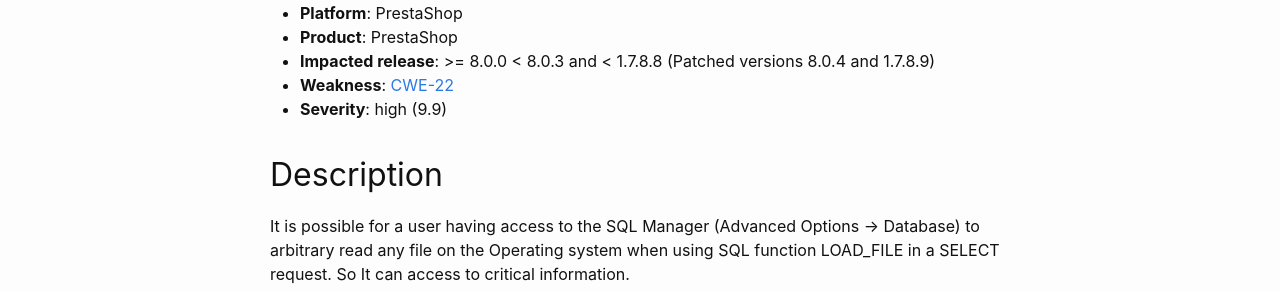
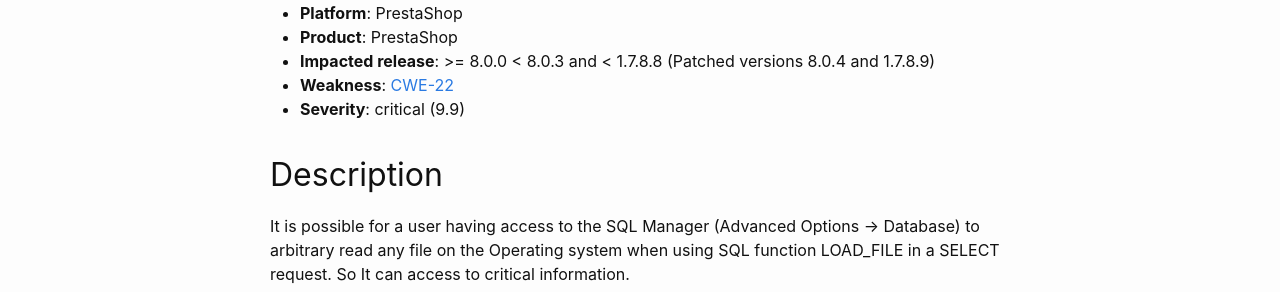
Before and after one commit to friends-of-presta/security-advisories, a Jekyll site: the page built from _posts/2023-05-03-core-CVE-2023-30839.md, in a window 1280 px wide. Shown: the part 370-662 px from the top of the page. Built offline with Jekyll 4.4.1, drawn with Linux system fonts in a browser that asks for light colours; our own code applies the rules of GitHub Pages for plain Markdown files.

Commit message:
Update 2023-05-03-core-CVE-2023-30839.md

```diff
--- a/_posts/2023-05-03-core-CVE-2023-30839.md
+++ b/_posts/2023-05-03-core-CVE-2023-30839.md
@@ -5,7 +5,7 @@ categories: core
 author:
 - Friends-Of-Presta.org
 meta: "CVE,PrestaShop,core"
-severity: "high (9.9)"
+severity: "critical (9.9)"
 ---
 
 SQL filtering vulnerability, a BO user can write, update and delete in the database, even without having specific rights.
@@ -19,7 +19,7 @@ SQL filtering vulnerability, a BO user can write, update and delete in the datab
 * **Product**: PrestaShop
 * **Impacted release**: >= 8.0.0 < 8.0.3 and < 1.7.8.8 (Patched versions 8.0.4 and 1.7.8.9)
 * **Weakness**: [CWE-22](https://www.cvedetails.com/cwe-details/22/cwe.html)
-* **Severity**: high (9.9)
+* **Severity**: critical (9.9)
 
 ## Description
 
```
